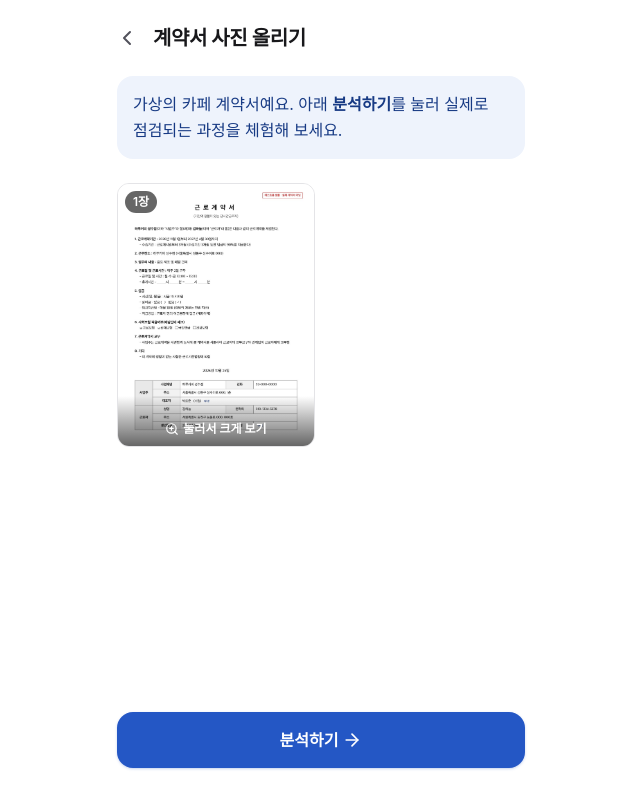
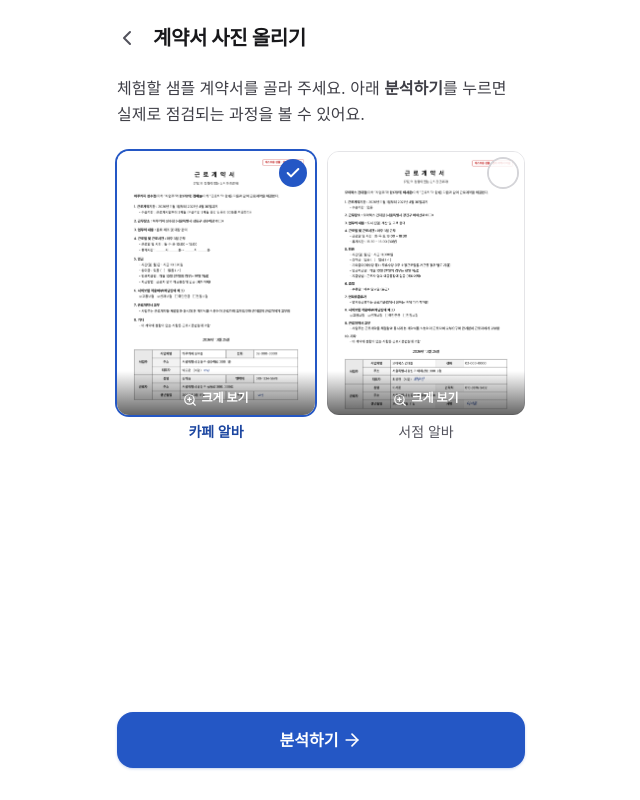
Before and after one commit to yemurf/paycheck, a Next.js app: page /check/sample in a window 1280 px wide. Shown: the whole page, without its empty margins (319-959 px from the left). Built offline with nearby package versions, Linux system fonts and the light colour scheme; a web font is replaced by a local one.

Commit message:
feat: 샘플 계약서 사진으로 고르기(오른쪽 위 체크), 서점 샘플 추가, 샘플 체험 흐름 정리

```diff
--- a/components/App.tsx
+++ b/components/App.tsx
@@ -1,8 +1,10 @@
 "use client";
 
+import { useRouter } from "next/navigation";
 import { useEffect, useRef, useState } from "react";
 import type { ContractExtraction } from "@/lib/contract-schema";
-import { loadSamplePhoto, type Photo } from "@/lib/image";
+import { loadSamplePhotos, type Photo } from "@/lib/image";
+import { FIRST_SAMPLE, type SampleId } from "@/lib/samples";
 import type { CheckResult } from "@/rules";
 import { ConfirmScreen, type ConfirmState } from "./ConfirmScreen";
 import { NoContractScreen } from "./NoContractScreen";
@@ -17,11 +19,13 @@ type Step = "sample-loading" | "start" | "no-contract" | "upload" | "confirm" |
 // 모든 상태는 이 컴포넌트 메모리에만 둔다. 저장하지 않고, 에러가 나도 입력값과 사진은 남는다 (PRD 7장).
 export function App({ startWithSample = false }: { startWithSample?: boolean }) {
   const [step, setStep] = useState<Step>(startWithSample ? "sample-loading" : "start");
+  const router = useRouter();
   const [photos, setPhotos] = useState<Photo[]>([]);
   const [confirm, setConfirm] = useState<ConfirmState | null>(null);
   const [result, setResult] = useState<CheckResult | null>(null);
   const [checkedInput, setCheckedInput] = useState<SaveInput | null>(null); // 이 결과를 낸 입력값 (저장용)
   const [isSample, setIsSample] = useState(false);
+  const [sampleId, setSampleId] = useState<SampleId>(FIRST_SAMPLE); // 샘플 체험 중이면 지금 고른 샘플
   const [sampleLoading, setSampleLoading] = useState(false);
 
   function go(next: Step) {
@@ -34,7 +38,8 @@ export function App({ startWithSample = false }: { startWithSample?: boolean })
     "sample-loading": null,
     start: null,
     "no-contract": "start",
-    upload: result ? "result" : "start",
+    // 랜딩의 샘플 체험(/check/sample)으로 들어와 아직 결과를 안 봤으면 첫 화면(동의·로그인)을 거치지 않고 앱을 떠난다
+    upload: result ? "result" : startWithSample && isSample ? null : "start",
     confirm: "upload",
     result: "confirm",
   };
@@ -77,7 +82,8 @@ export function App({ startWithSample = false }: { startWithSample?: boolean })
   function onExtracted(contract: ContractExtraction) {
     // 분석 중에 뒤로가기로 업로드 화면을 떠났으면 결과로 끌고 가지 않는다
     if (stepRef.current !== "upload") return;
-    setConfirm({ contract, weeklyHours: "", wageConfirmed: false, minor: null });
+    // 샘플 계약서의 근로자는 사용자 본인이 아니니 나이는 18세 이상으로 미리 골라 둔다 (바꿔 볼 수는 있다)
+    setConfirm({ contract, weeklyHours: "", wageConfirmed: false, minor: isSample ? false : null });
     go("confirm");
   }
 
@@ -90,7 +96,18 @@ export function App({ startWithSample = false }: { startWithSample?: boolean })
     setCheckedInput(null);
   }
 
+  // 다른 계약서 확인하기. 샘플 체험 뒤라면 내 계약서는 해외 전송 동의부터 받아야 하니 첫 화면으로 보낸다
   function restart() {
+    if (isSample) {
+      // 샘플 체험 주소에서 왔으면 /check로 옮겨 간다 (새로고침해도 샘플이 다시 뜨지 않게)
+      if (startWithSample) {
+        router.push("/check");
+        return;
+      }
+      reset([], false);
+      go("start");
+      return;
+    }
     reset([], false);
     go("upload");
   }
@@ -101,10 +118,11 @@ export function App({ startWithSample = false }: { startWithSample?: boolean })
   }
 
   // 심사위원처럼 계약서가 없는 사람도 끝까지 써볼 수 있게, 가상의 계약서를 올린 상태로 시작한다
-  async function startSample() {
+  async function startSample(id: SampleId = FIRST_SAMPLE) {
     setSampleLoading(true);
     try {
-      reset([await loadSamplePhoto()], true);
+      reset(await loadSamplePhotos(id), true);
+      setSampleId(id);
       go("upload");
     } catch (e) {
       console.error("sample load failed", e);
@@ -121,7 +139,7 @@ export function App({ startWithSample = false }: { startWithSample?: boolean })
         {step === "start" && (
           <StartScreen
             onStart={startOwn}
-            onSample={startSample}
+            onSample={() => startSample()}
             onNoContract={() => go("no-contract")}
             sampleLoading={sampleLoading}
           />
@@ -131,9 +149,15 @@ export function App({ startWithSample = false }: { startWithSample?: boolean })
           <UploadScreen
             photos={photos}
             isSample={isSample}
+            sampleId={sampleId}
+            onPickSample={startSample}
             onPhotosChange={setPhotos}
             onExtracted={onExtracted}
-            onBack={() => go(result ? "result" : "start")}
+            onBack={() => {
+              const target = backTarget.upload;
+              if (target) go(target);
+              else router.push("/");
+            }}
           />
         )}
         {step === "confirm" && confirm && (
@@ -156,6 +180,7 @@ export function App({ startWithSample = false }: { startWithSample?: boolean })
             onAddPhoto={() => go("upload")}
             onEdit={() => go("confirm")}
             onRestart={restart}
+            restartLabel={isSample ? "내 계약서로 확인하기" : "다른 계약서 확인하기"}
           />
         )}
       </div>
--- a/components/UploadScreen.tsx
+++ b/components/UploadScreen.tsx
@@ -1,11 +1,12 @@
 "use client";
 
-import { PenLine, Plus, X, ZoomIn } from "lucide-react";
+import { Check, PenLine, Plus, X, ZoomIn } from "lucide-react";
 import { useEffect, useRef, useState } from "react";
 import { ApiError, extractContract } from "@/lib/api-client";
 import type { ContractExtraction } from "@/lib/contract-schema";
 import { loadPhoto, type Photo } from "@/lib/image";
 import { loadPdfPages, PdfError } from "@/lib/pdf";
+import { SAMPLES, type SampleId } from "@/lib/samples";
 import { ErrorBox, PrimaryButton, ScreenHeader, SecondaryButton, WorkingScreen } from "./ui";
 
 const MAX_PHOTOS = 2;
@@ -21,15 +22,17 @@ const EXTRACT_STEPS = [
 type Props = {
   photos: Photo[];
   isSample: boolean;
+  sampleId: SampleId; // 샘플 체험 중이면 지금 고른 샘플
+  onPickSample: (id: SampleId) => void;
   onPhotosChange: (photos: Photo[]) => void;
   onExtracted: (data: ContractExtraction) => void;
   onBack: () => void;
 };
 
-export function UploadScreen({ photos, isSample, onPhotosChange, onExtracted, onBack }: Props) {
+export function UploadScreen({ photos, isSample, sampleId, onPickSample, onPhotosChange, onExtracted, onBack }: Props) {
   const [loading, setLoading] = useState(false);
   const [error, setError] = useState<string | null>(null);
-  const [viewing, setViewing] = useState<Photo | null>(null);
+  const [viewing, setViewing] = useState<string | null>(null); // 크게 볼 사진 주소
   const [converting, setConverting] = useState(false);
   const [notice, setNotice] = useState<string | null>(null);
   const input = useRef<HTMLInputElement>(null);
@@ -91,7 +94,7 @@ export function UploadScreen({ photos, isSample, onPhotosChange, onExtracted, on
 
   return (
     <div className="flex flex-1 flex-col">
-      {viewing && <PhotoViewer photo={viewing} onClose={() => setViewing(null)} />}
+      {viewing && <PhotoViewer src={viewing} onClose={() => setViewing(null)} />}
       {loading && <WorkingScreen title="계약서를 읽고 있어요" steps={EXTRACT_STEPS} expectedSeconds={18} />}
       <ScreenHeader title="계약서 사진 올리기" onBack={loading ? undefined : onBack} />
 
@@ -109,19 +112,74 @@ export function UploadScreen({ photos, isSample, onPhotosChange, onExtracted, on
 
       <div className="flex-1">
         {isSample ? (
-          <p className="squircle-2xl bg-blue-50 p-4 text-body text-blue-800">
-            가상의 카페 계약서예요. 아래 <strong>분석하기</strong>를 눌러 실제로 점검되는 과정을 체험해 보세요.
+          <p id="sample-pick-title" className="text-body text-zinc-700">
+            체험할 샘플 계약서를 골라 주세요. 아래 <strong>분석하기</strong>를 누르면 실제로 점검되는 과정을 볼 수 있어요.
           </p>
         ) : (
           <MaskGuide />
         )}
 
-        {photos.length > 0 && (
+        {isSample && (
+          // 사진을 누르면 고르고(오른쪽 위 체크), 아래 '크게 보기'를 누르면 확대한다
+          <ul role="radiogroup" aria-labelledby="sample-pick-title" className="mt-6 grid grid-cols-2 gap-3">
+            {SAMPLES.map((s) => {
+              const selected = s.id === sampleId;
+              return (
+                <li key={s.id} className="animate-screen-in">
+                  {/* 사진과 그 위에 겹치는 것(체크, 장 수, 크게 보기)만 묶는다. 이름은 아래에 따로 */}
+                  <div className="relative">
+                    <button
+                      type="button"
+                      role="radio"
+                      aria-checked={selected}
+                      aria-label={`${s.name} 계약서 고르기`}
+                      onClick={() => !selected && onPickSample(s.id)}
+                      className={`relative block w-full overflow-hidden squircle-xl transition active:scale-[0.98] ${
+                        selected ? "ring-2 ring-blue-600" : "border border-zinc-200"
+                      }`}
+                    >
+                      {/* eslint-disable-next-line @next/next/no-img-element -- 정적 샘플 이미지 */}
+                      <img src={s.pages[0]} alt="" className="aspect-[3/4] w-full object-cover object-top" />
+                    </button>
+                    {/* 고른 표시. 고르지 않은 것은 빈 원으로 고를 수 있다는 것만 보여준다 */}
+                    <span
+                      aria-hidden
+                      className={`pointer-events-none absolute top-2 right-2 flex size-7 items-center justify-center rounded-full ${
+                        selected ? "bg-blue-600 text-white" : "bg-white/80 ring-2 ring-zinc-300"
+                      }`}
+                    >
+                      {selected && <Check className="size-4" strokeWidth={3} />}
+                    </span>
+                    {s.pages.length > 1 && (
+                      <span className="pointer-events-none absolute top-2 left-2 rounded-full bg-black/60 px-2 py-0.5 text-caption font-semibold text-white">
+                        {s.pages.length}장
+                      </span>
+                    )}
+                    <button
+                      type="button"
+                      onClick={() => setViewing(s.pages[0])}
+                      aria-label={`${s.name} 계약서 크게 보기`}
+                      className="absolute inset-x-0 bottom-0 flex min-h-11 items-end justify-center gap-1 rounded-b-xl bg-gradient-to-t from-black/60 to-transparent pb-2 text-caption font-semibold text-white"
+                    >
+                      <ZoomIn aria-hidden className="size-3.5" />
+                      크게 보기
+                    </button>
+                  </div>
+                  <p className={`mt-1.5 min-h-[1lh] text-center text-body-sm ${selected ? "font-semibold text-blue-700" : "text-zinc-600"}`}>
+                    {s.name}
+                  </p>
+                </li>
+              );
+            })}
+          </ul>
+        )}
+
+        {!isSample && photos.length > 0 && (
           <ul className="mt-6 grid grid-cols-2 gap-3">
             {photos.map((p, i) => (
               <li key={p.id} className="relative animate-screen-in">
                 <button
-                  onClick={() => setViewing(p)}
+                  onClick={() => setViewing(p.src)}
                   aria-label={`계약서 ${i + 1}장 크게 보기`}
                   className="relative block w-full overflow-hidden squircle-xl border border-zinc-200 transition active:scale-[0.98]"
                 >
@@ -205,7 +263,7 @@ export function UploadScreen({ photos, isSample, onPhotosChange, onExtracted, on
 }
 
 // 사진을 전체 화면으로 본다. 확대하면 가로로 넓어지고, 손가락으로 밀어서 구석까지 볼 수 있다.
-function PhotoViewer({ photo, onClose }: { photo: Photo; onClose: () => void }) {
+function PhotoViewer({ src, onClose }: { src: string; onClose: () => void }) {
   const [zoomed, setZoomed] = useState(false);
 
   useEffect(() => {
@@ -245,7 +303,7 @@ function PhotoViewer({ photo, onClose }: { photo: Photo; onClose: () => void })
       <div className="flex-1 overflow-auto overscroll-contain" onDoubleClick={() => setZoomed(!zoomed)}>
         {/* eslint-disable-next-line @next/next/no-img-element -- 로컬 object URL */}
         <img
-          src={photo.src}
+          src={src}
           alt="계약서 크게 보기"
           className={zoomed ? "w-[220%] max-w-none" : "mx-auto h-full w-full object-contain"}
         />
--- /dev/null
+++ b/lib/samples.ts
@@ -0,0 +1,25 @@
+// 체험용 샘플 계약서 (public/samples). 업로드 화면에서 하나를 골라 점검해 본다.
+// 실제 계약서를 넣을 때는 이름, 연락처, 주소, 주민번호, 계좌, 서명, 가게 이름·대표자처럼 사람이나 가게를 알아볼 수 있는 곳을 가린다.
+// 이 파일은 누구나 내려받을 수 있다. 한 장에 1~2MB 이하로 줄여서 넣는다.
+export type SampleId = "harucoffee" | "moabooks";
+
+export type Sample = {
+  id: SampleId;
+  name: string; // 썸네일 아래 이름. 업종만 쓰고 가게 이름이나 점검 결과는 미리 말하지 않는다
+  pages: string[]; // 계약서 장 순서대로. 최대 2장 (업로드 한도와 같다)
+};
+
+export const SAMPLES: Sample[] = [
+  {
+    id: "harucoffee",
+    name: "카페 알바",
+    pages: ["/samples/sample-contract.png"],
+  },
+  {
+    id: "moabooks",
+    name: "서점 알바",
+    pages: ["/samples/sample-moabooks.png"],
+  },
+];
+
+export const FIRST_SAMPLE: SampleId = SAMPLES[0].id;
```
Also changed, not shown: components/ResultScreen.tsx (+11 -2 lines), lib/image.ts (+11 -5 lines), public/samples/sample-moabooks.png (added).
